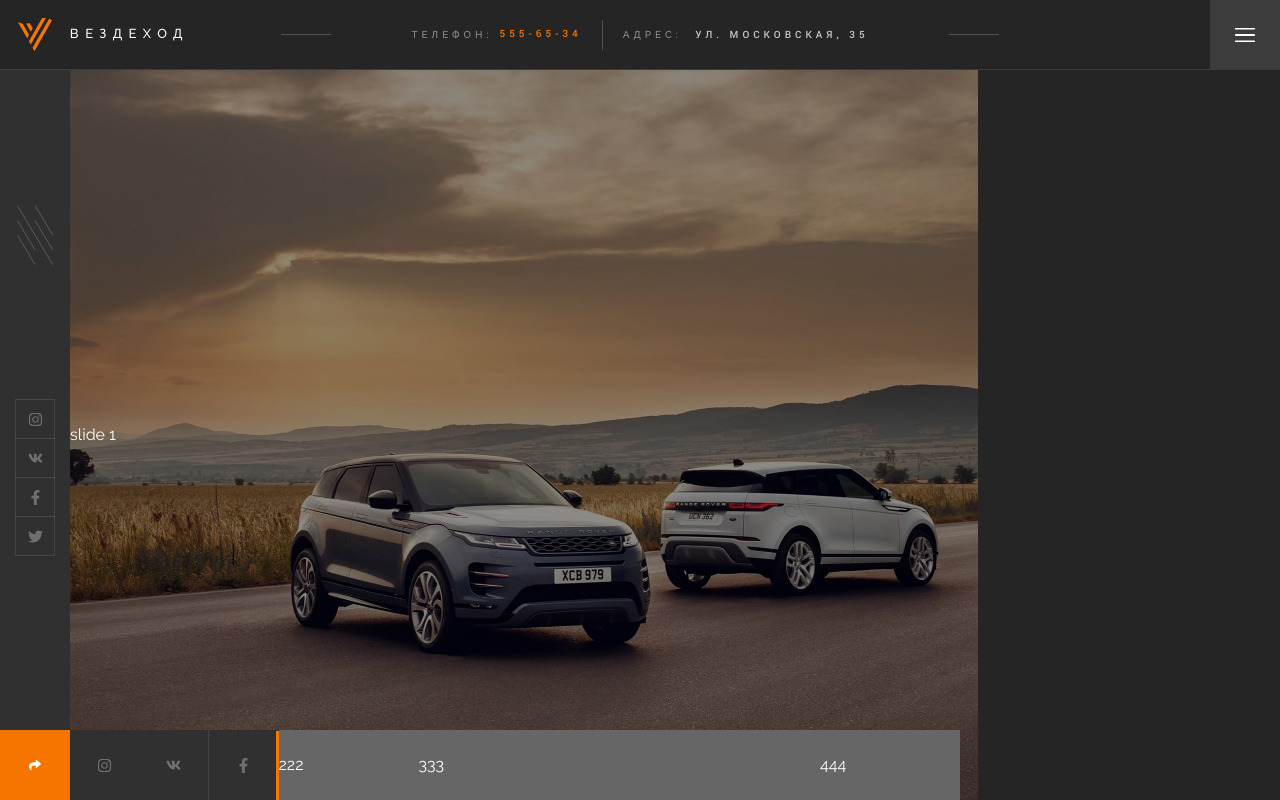
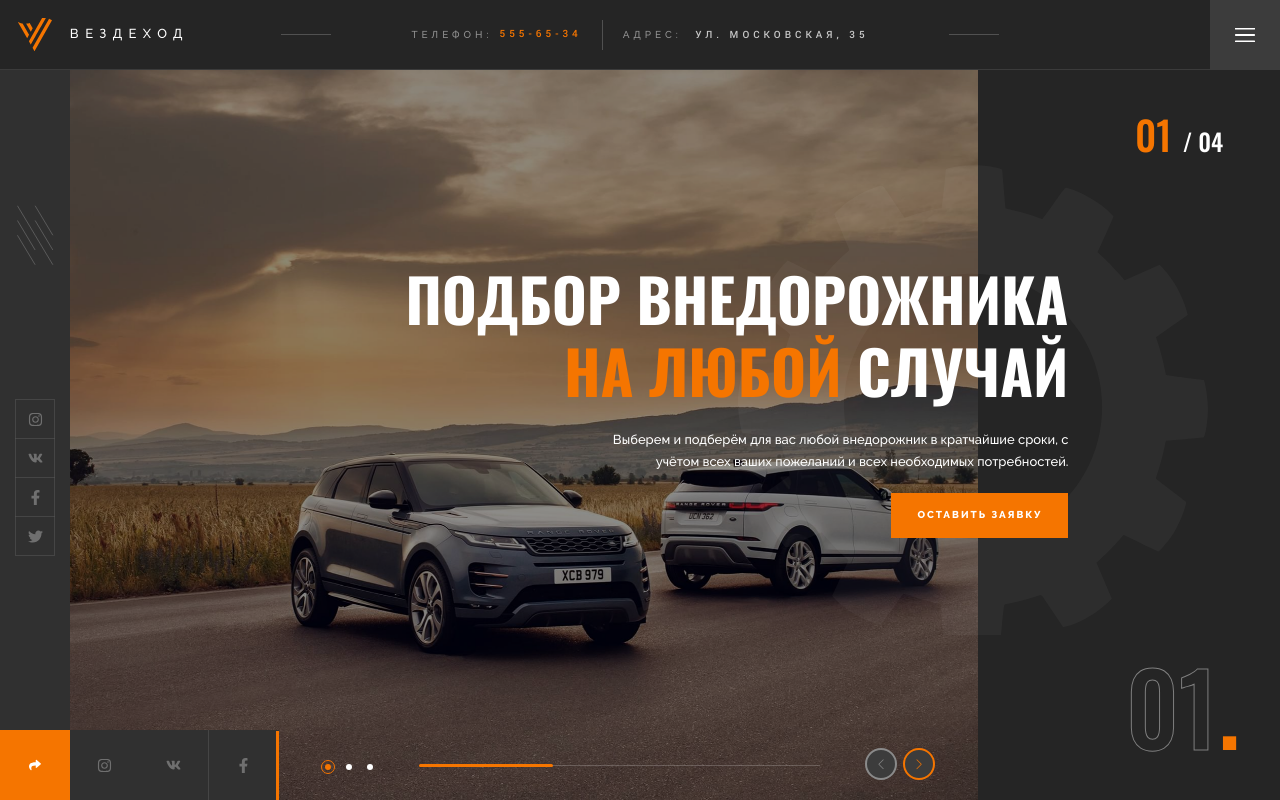
Before and after one commit to west4n/vezdehod, a website: page app/index.html in a window 1280 px wide. Drawn offline with nearby package versions, Linux system fonts and the light colour scheme; files that its build step writes are made by us from their sources.

Commit message:
added new files

```diff
--- a/app/index.html
+++ b/app/index.html
@@ -51,22 +51,52 @@
 		<div class="slider-container">
 			<div class="slider-text">
 				<div class="swiper-wrapper">
-					<div class="swiper-slide slider-text__slide">slide 1</div>
-					<div class="swiper-slide slider-text__slide">slide 2</div>
-					<div class="swiper-slide slider-text__slide">slide 3</div>
+					<div class="swiper-slide slider-text__slide">
+						<div class="slider-text__content">
+							<h2 class="slider-text__heading">Подбор внедорожника <span>на любой</span> случай</h2>
+							<p class="slider-text__description">
+								Выберем и подберём для вас любой внедорожник в кратчайшие сроки, с учётом всех ваших пожеланий и
+								всех необходимых потребностей.
+							</p>
+							<button class="button slider-text__button"><span>Оставить заявку</span></button>
+						</div>
+					</div>
+					<div class="swiper-slide slider-text__slide">
+						<div class="slider-text__content">
+							<h2 class="slider-text__heading">Индивидуальный подход <span>к каждому</span> покупателю</h2>
+							<p class="slider-text__description">
+								Все автомобили мы подбираем индивидуально для каждого клиента или покупателя и с трепетом
+								относимся к результату нашей работы.
+							</p>
+							<button class="button slider-text__button"><span>Оставить заявку</span></button>
+						</div>
+					</div>
+					<div class="swiper-slide slider-text__slide">
+						<div class="slider-text__content">
+							<h2 class="slider-text__heading">Выбор лучшей модели <span>из модельного</span> ряда</h2>
+							<p class="slider-text__description">
+								В нашем модельном ряду имеются модели сотен различных внедорожников, которые удовлетворят даже
+								самого требовательного клиента
+							</p>
+							<button class="button slider-text__button"><span>Оставить заявку</span></button>
+						</div>
+					</div>
 				</div>
 			</div>
 
 			<div class="slider-img">
 				<div class="swiper-wrapper">
 					<div class="swiper-slide slider-img__slide">
-						<div class="slider-img__bg" data-swiper-parallax="20%" style="background-image: url(images/dist/slide-images/1.jpg);"></div>
+						<div class="slider-img__bg" data-swiper-parallax="20%"
+							style="background-image: url(images/dist/slide-images/1.jpg);"></div>
 					</div>
 					<div class="swiper-slide slider-img__slide">
-						<div class="slider-img__bg" data-swiper-parallax="20%" style="background-image: url(images/dist/slide-images/2.jpg);"></div>
+						<div class="slider-img__bg" data-swiper-parallax="20%"
+							style="background-image: url(images/dist/slide-images/2.jpg);"></div>
 					</div>
 					<div class="swiper-slide slider-img__slide">
-						<div class="slider-img__bg" data-swiper-parallax="20%" style="background-image: url(images/dist/slide-images/3.jpg);"></div>
+						<div class="slider-img__bg" data-swiper-parallax="20%"
+							style="background-image: url(images/dist/slide-images/3.jpg);"></div>
 					</div>
 				</div>
 			</div>
@@ -84,10 +114,30 @@
 						</a>
 					</div>
 				</div>
-				<div class="slider-pagination">222</div>
-				<div class="slider-scrollbar">333</div>
-				<div class="slider-navigation">444</div>
+				<div class="slider-pagination">
+					<div class="swiper-pagination"></div>
+				</div>
+				<div class="slider-scrollbar">
+					<div class="swiper-scrollbar"></div>
+				</div>
+				<div class="slider-navigation">
+					<div class="slider-navigation__container">
+						<div class="swiper-button-prev"></div>
+						<div class="swiper-button-next"></div>
+					</div>
+				</div>
 			</div>
+
+			<div class="slider-pagination-count">
+				<span class="current">01</span> / <span class="total">04</span>
+			</div>
+
+			<div class="slider-pagination-current">01<span class="slider-pagination-current__dot">.</span></div>
+
+			<div class="slider-gear">
+
+			</div>
+
 		</div>
 
 	</div>
--- a/app/js/app.js
+++ b/app/js/app.js
@@ -1,5 +1,7 @@
-import {Swiper, Parallax, Mousewheel, Controller} from 'swiper';
-Swiper.use([ Parallax, Mousewheel, Controller ]);
+import { Swiper, Parallax, Mousewheel, Controller, Pagination, Scrollbar, Navigation } from 'swiper';
+Swiper.use([Parallax, Mousewheel, Controller, Pagination, Scrollbar, Navigation]);
+
+import { gsap, Power2 } from 'gsap';
 
 document.addEventListener('DOMContentLoaded', () => {
 
@@ -17,10 +19,38 @@ document.addEventListener('DOMContentLoaded', () => {
 		speed: 2400,
 		mousewheel: {
 			invert: false
+		},
+		pagination: {
+			el: '.swiper-pagination',
+			clickable: true
+		},
+		scrollbar: {
+			el: '.swiper-scrollbar',
+			draggable: true
+		},
+		navigation: {
+			prevEl: '.swiper-button-prev',
+			nextEl: '.swiper-button-next'
 		}
 	});
 
 	swiperIMG.controller.control = swiperText;
 	swiperText.controller.control = swiperIMG;
 
+	let gear = document.querySelector('.slider-gear');
+
+	swiperText.on('slideNextTransitionStart', () => {
+		gsap.to(gear, 2.8, {
+			rotation: '+=40',
+			ease: Power2.easeOut
+		})
+	})
+
+	swiperText.on('slidePrevTransitionStart', () => {
+		gsap.to(gear, 2.8, {
+			rotation: '-=40',
+			ease: Power2.easeOut
+		})
+	})
+
 });
--- /dev/null
+++ b/app/styles/sass/blocks/button.scss
@@ -0,0 +1,32 @@
+.button {
+	display: inline-block;
+	background-color: $accent;
+	color: #fff;
+	font-size: 10px;
+	letter-spacing: 2px;
+	text-transform: uppercase;
+	border: none;
+	position: relative;
+	padding: 14px 26px;
+	font-weight: 800;
+	&::before {
+		content: "";
+		position: absolute;
+		width: 0%;
+		height: 100%;
+		background-color: $dark;
+		top: 0;
+		left: 0;
+		transition: width 0.5s ease-out;
+	}
+	&:hover,
+	&:focus {
+		&::before {
+			width: 100%;
+		}
+	}
+	span {
+		position: relative;
+		z-index: 2;
+	}
+}
--- a/app/styles/sass/blocks/home-header.scss
+++ b/app/styles/sass/blocks/home-header.scss
@@ -1,4 +1,5 @@
-body, html {
+body,
+html {
 	height: 100%;
 }
 
@@ -27,12 +28,12 @@ body, html {
 		flex: 1 0 0;
 		text-align: center;
 		&::before {
-      content: '';
+			content: "";
 			height: 1px;
 			width: 50px;
 			background-color: #fff;
 			display: inline-block;
-      opacity: $border-opacity*2;
+			opacity: $border-opacity * 2;
 			position: relative;
 			top: -5px;
 		}
@@ -42,14 +43,14 @@ body, html {
 		font-size: 10px;
 		font-weight: 500;
 		letter-spacing: 0.4em;
-    color: rgba($color: #fff, $alpha: .5);
+		color: rgba($color: #fff, $alpha: 0.5);
 		display: flex;
 		align-items: center;
 	}
 	&__separator {
 		height: 30px;
 		width: 1px;
-    background-color: rgba($color: #fff, $alpha: $border-opacity*2);
+		background-color: rgba($color: #fff, $alpha: $border-opacity * 2);
 		margin: 0 20px;
 	}
 	&__numbers,
@@ -64,7 +65,7 @@ body, html {
 		color: $accent;
 	}
 	&__text {
-    color: rgba($color: #fff, $alpha: .75);
+		color: rgba($color: #fff, $alpha: 0.75);
 	}
 }
 
@@ -78,7 +79,8 @@ body, html {
 	font-weight: 500;
 	letter-spacing: 0.5em;
 	text-decoration: none;
-  &:hover, &:focus {
+	&:hover,
+	&:focus {
 		color: #fff;
 		text-decoration: none;
 	}
@@ -108,7 +110,7 @@ body, html {
 	background-image: url(../images/dist/bars-solid.svg);
 	background-repeat: no-repeat;
 	background-position: center center;
-  transition: background-color .25s ease-out;
+	transition: background-color 0.25s ease-out;
 	&:hover {
 		background-color: $accent;
 	}
@@ -158,7 +160,7 @@ body, html {
 	border: 1px solid rgba($color: #fff, $alpha: $border-opacity);
 	border-bottom: 1px solid transparent;
 	margin-top: -1px;
-  transition: background-color .5s ease-out;
+	transition: background-color 0.5s ease-out;
 	&:last-child {
 		border-bottom: 1px solid rgba($color: #fff, $alpha: $border-opacity);
 	}
@@ -166,8 +168,8 @@ body, html {
 		width: 15px;
 		height: auto;
 		max-height: 15px;
-    opacity: .3;
-    transition: opacity .5s ease-out;
+		opacity: 0.3;
+		transition: opacity 0.5s ease-out;
 	}
 	&:hover {
 		background-color: $accent;
@@ -194,7 +196,6 @@ body, html {
 	height: $size;
 	display: flex;
 	align-items: center;
-  background-color: #666;
 	z-index: 5;
 	width: calc(75% - #{$size});
 }
@@ -204,7 +205,7 @@ body, html {
 	&__items {
 		display: flex;
 		position: relative;
-    bottom: -.5px;
+		bottom: -0.5px;
 	}
 	&__item {
 		width: $size;
@@ -212,12 +213,12 @@ body, html {
 		border: none;
 		background-color: $dark;
 		border-right: 1px solid rgba($color: #fff, $alpha: $border-opacity);
-    margin-left: -.5px;
+		margin-left: -0.5px;
 		&:last-child {
 			border: none;
 		}
 		&::after {
-      content: '';
+			content: "";
 			position: absolute;
 			width: 3px;
 			top: 0;
@@ -228,31 +229,19 @@ body, html {
 	}
 }
 
-.slider-pagination {
-  flex: 0 0 140px;
-}
-
-.slider-scrollbar {
-  flex: 1 0 0;
-}
-
-.slider-navigation {
-  flex: 0 0 140px;
-}
-
 .slider-img {
 	height: 100%;
 	width: 75%;
 	overflow: hidden;
 	position: relative;
 	&::before {
-    content: '';
+		content: "";
 		position: absolute;
 		width: 100%;
 		height: 100%;
 		top: 0;
 		left: 0;
-    background-color: rgba($color: #000000, $alpha: .45);
+		background-color: rgba($color: #000000, $alpha: 0.45);
 		z-index: 2;
 	}
 }
@@ -272,7 +261,7 @@ body, html {
 	position: absolute;
 	z-index: 3;
 	width: 100%;
-  height: 100%;
+	height: calc(100% - #{$size});
 }
 
 .slider-text__slide {
@@ -280,3 +269,162 @@ body, html {
 	justify-content: center;
 	flex-direction: column;
 }
+
+.slider-text__content {
+	text-align: right;
+	padding-right: 22%;
+}
+
+.slider-text__heading {
+	text-transform: uppercase;
+	font-weight: 800;
+	font-size: 60px;
+	line-height: 120%;
+	font-family: oswald-vh, sans-serif;
+	max-width: 780px;
+	float: right;
+	span {
+		color: $accent;
+		white-space: nowrap;
+	}
+}
+
+.slider-text__description {
+	float: right;
+	clear: both;
+	max-width: 500px;
+	font-weight: 500;
+	font-size: 13px;
+	line-height: 170%;
+	margin-top: 15px;
+	margin-bottom: 20px;
+}
+
+.slider-text__button {
+	float: right;
+	clear: both;
+}
+
+.slider-pagination {
+	flex: 0 0 140px;
+	display: flex;
+	justify-content: center;
+	align-items: center;
+	height: $size;
+	.swiper-pagination-bullet {
+		width: 6px;
+		height: 6px;
+		opacity: 1;
+		border-radius: 50%;
+		background-color: #fff;
+		margin: 0 7.5px;
+		&-active {
+			background-color: $accent;
+			position: relative;
+			&::before {
+				content: "";
+				position: absolute;
+				width: 14px;
+				height: 14px;
+				border: 1px solid $accent;
+				border-radius: 50%;
+				top: -4px;
+				left: -4px;
+			}
+		}
+	}
+}
+
+.slider-scrollbar {
+	flex: 1 0 0;
+	.swiper-scrollbar {
+		height: 1px;
+		background-color: rgba($color: #fff, $alpha: 0.2);
+		&-drag {
+			height: 3px;
+			background-color: $accent;
+			top: -1px;
+		}
+	}
+}
+
+.slider-navigation__container {
+	max-width: 70px;
+	position: relative;
+	margin: auto;
+}
+
+.slider-navigation {
+	flex: 0 0 140px;
+	position: relative;
+	left: 10px;
+	.swiper-button-prev,
+	.swiper-button-next {
+		width: 32px;
+		height: 32px;
+		color: $accent;
+		background-color: #3c3c3c;
+		border: 2px solid $accent;
+		border-radius: 50%;
+		top: 5px;
+		&::after {
+			font-size: 10px;
+		}
+	}
+	.swiper-button-disabled {
+		opacity: 1;
+		color: #8a8a8a;
+		border-color: #8a8a8a;
+	}
+	.swiper-button-prev {
+		left: 0;
+	}
+	.swiper-button-next {
+		right: 0;
+	}
+}
+
+.slider-gear {
+	width: 470px;
+	height: 470px;
+	margin-top: -270px;
+	position: absolute;
+	background-image: url(../images/dist/gear.svg);
+	background-size: cover;
+	background-position: center center;
+	z-index: 2;
+	top: 50%;
+	right: calc(24% - 235px);
+}
+
+.slider-pagination-count {
+	position: absolute;
+	right: 25px;
+	top: 30px;
+	z-index: 100;
+	width: 120px;
+	height: 80px;
+	font-family: oswald-vh, sans-serif;
+	font-weight: 500;
+	font-size: 24px;
+	.current {
+		font-size: 40px;
+		color: $accent;
+		display: inline-block;
+		min-width: 42px;
+	}
+}
+
+.slider-pagination-current {
+	right: 40px;
+	bottom: 10px;
+	position: absolute;
+	font-size: 100px;
+	font-family: oswald-vh, sans-serif;
+	color: $deep;
+	-webkit-text-stroke: 1px #7f7f7f;
+	&__dot {
+		color: $accent;
+		-webkit-text-stroke: transparent;
+	}
+}
--- a/package.json
+++ b/package.json
@@ -36,6 +36,7 @@
 		"webpack-stream": "^6.1.2"
 	},
 	"dependencies": {
+		"gsap": "^3.7.1",
 		"swiper": "^6.8.1"
 	}
 }
```
Also changed, not shown: app/css/main.min.css, app/js/app.min.js. Lines whose indentation alone changed are shown as unchanged.
